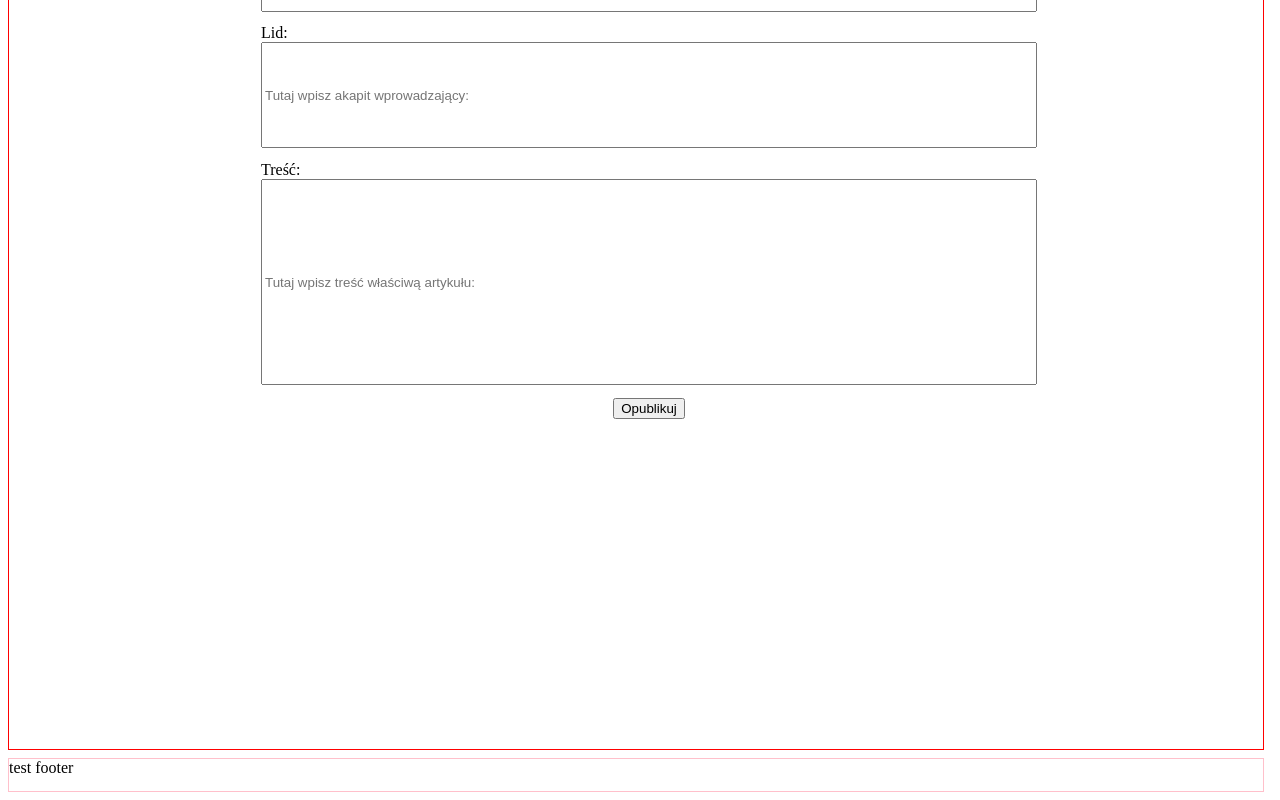
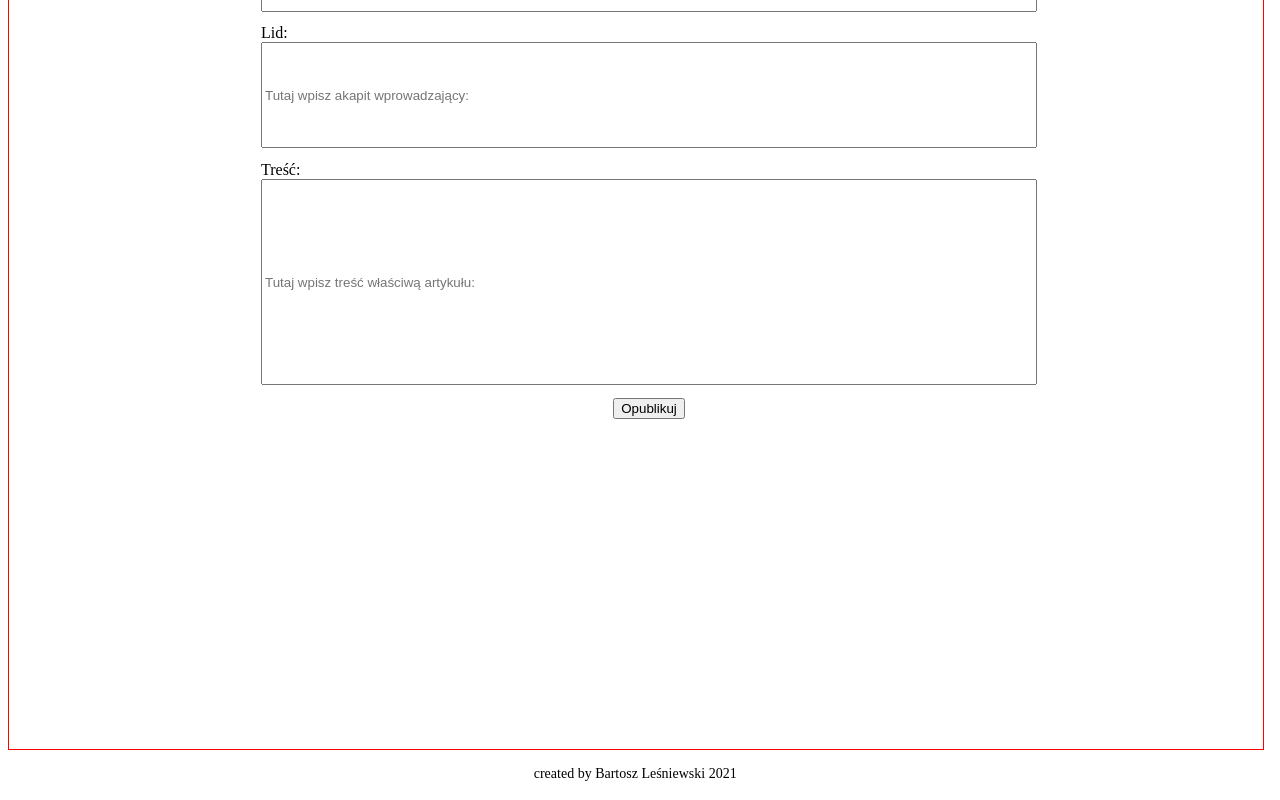
Before and after one commit to bartosz-lesniewski/marchewkowelove, a React (Create React App) app: page /addnewarticle in a window 1280 px wide. Shown: the part 213-1013 px from the top of the page. Built offline with nearby package versions, Linux system fonts and the light colour scheme; the HTML template or start-up script is replaced by a standard one.

Commit message:
footer scss added

```diff
--- a/src/components/Footer.js
+++ b/src/components/Footer.js
@@ -1,7 +1,7 @@
 import "../styles/footer.css";
 
 function Footer() {
-	return <footer>test footer</footer>;
+	return <footer>created by Bartosz Leśniewski 2021</footer>;
 }
 
 export default Footer;
--- a/src/styles/footer.css
+++ b/src/styles/footer.css
@@ -2,6 +2,15 @@ footer {
   margin-top: 1vh;
   width: 98vw;
   height: 4vh;
-  border: 1px solid pink;
+  display: -webkit-box;
+  display: -ms-flexbox;
+  display: flex;
+  -webkit-box-pack: center;
+      -ms-flex-pack: center;
+          justify-content: center;
+  -webkit-box-align: center;
+      -ms-flex-align: center;
+          align-items: center;
+  font-size: 14px;
 }
 /*# sourceMappingURL=footer.css.map */
--- a/src/styles/sass/footer.scss
+++ b/src/styles/sass/footer.scss
@@ -2,5 +2,8 @@ footer {
 	margin-top: 1vh;
 	width: 98vw;
 	height: 4vh;
-	border: 1px solid pink;
+	display: flex;
+	justify-content: center;
+	align-items: center;
+	font-size: 14px;
 }
```
Also changed, not shown: 1 other file (tests, documents, lock files or other folders).
